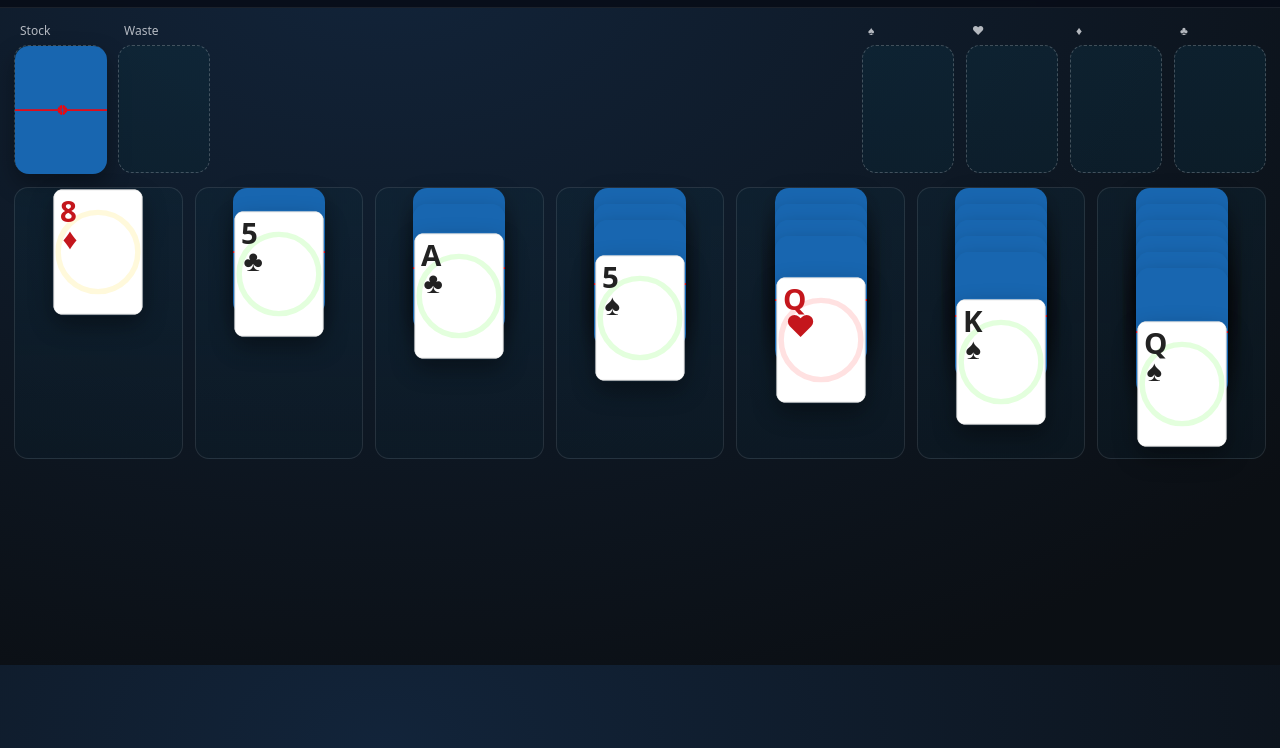
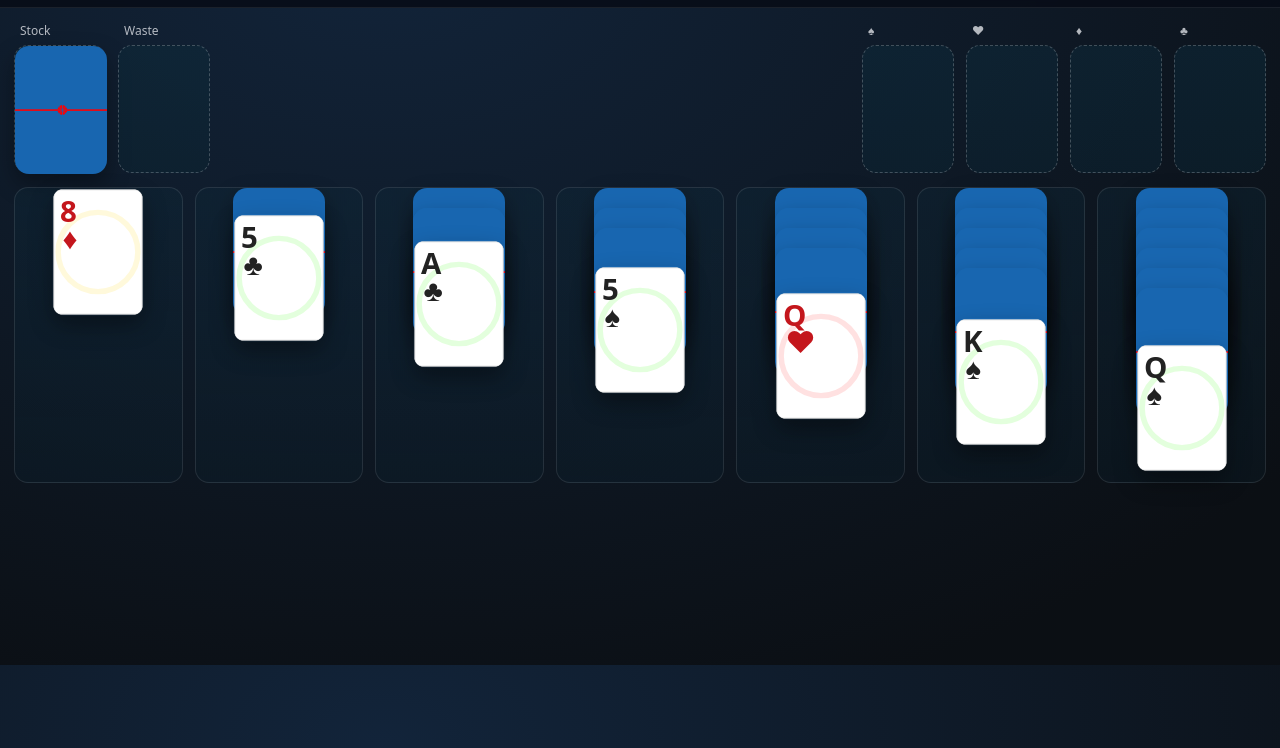
Before and after one commit to petesimple/solitaire, a plain HTML site: page index.html in a window 1280 px wide. Shown: the part 135-883 px from the top of the page. Drawn offline with Linux system fonts and the light colour scheme.

Commit message:
Update style.css

```diff
--- a/style.css
+++ b/style.css
@@ -13,7 +13,7 @@
   --cardW: 92px;
   --cardH: 128px;
   --gap: 12px;
-  --stackOffset: 22px;
+  --stackOffset: 26px;
 }
 
 *{ box-sizing:border-box; }
```
